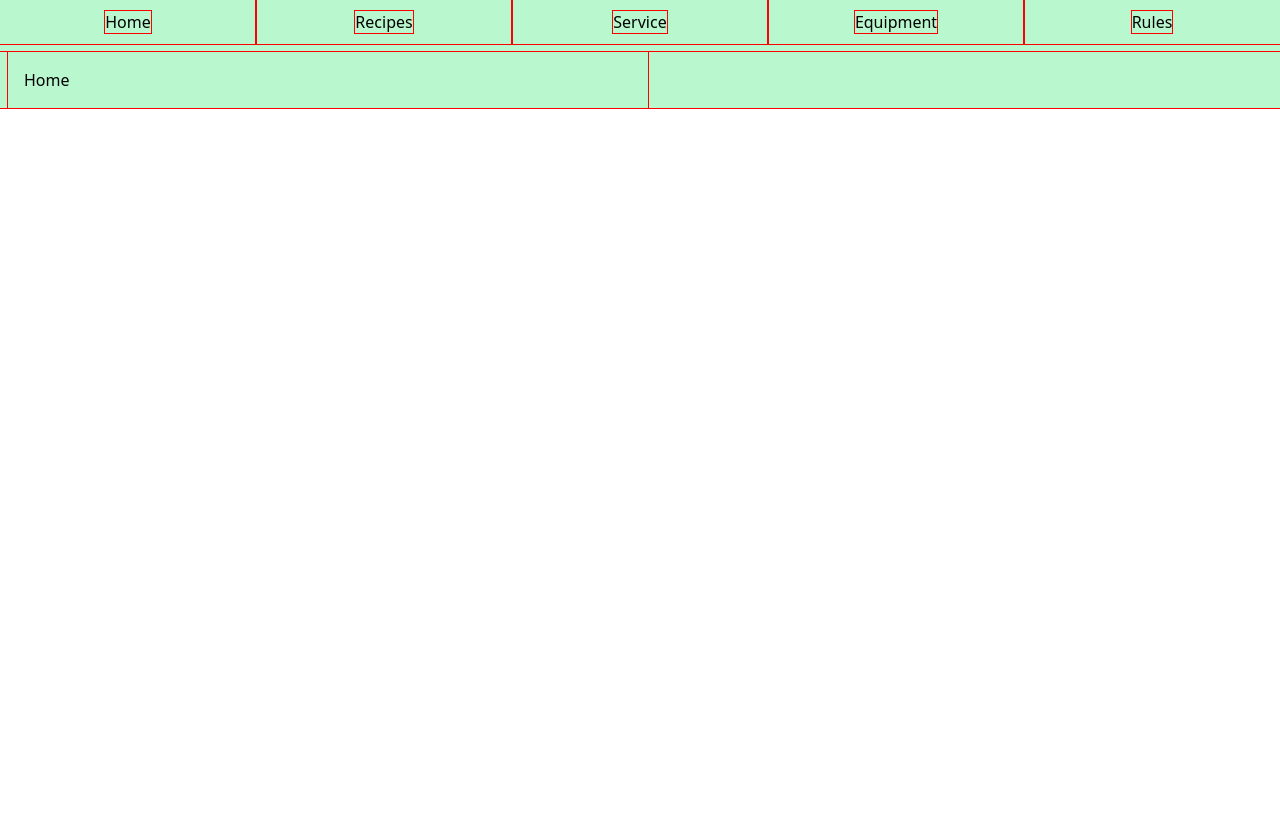
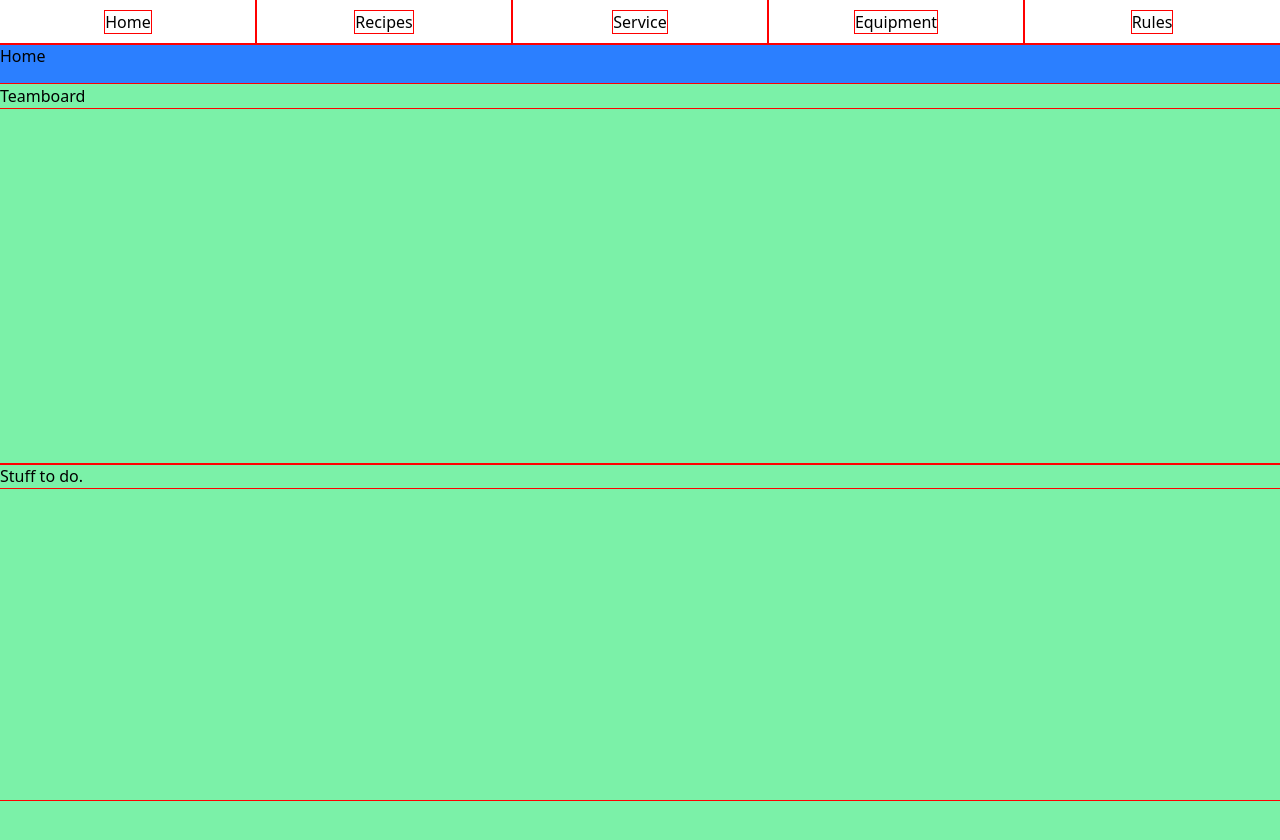
Before and after one commit to swirly-way/miniboss, a React (Vite) app in the folder frontend/: page / in a window 1280 px wide. Shown: the top 840 px of the page. Before the commit the page ends 800 px from the top, so only its background shows below. Built offline with nearby package versions, Linux system fonts and the light colour scheme.

Commit message:
Added a little bit of structure to home page after checking some libraries. Decide to go forward with tailwind for now and set the default size for the container/components inline with classname

```diff
--- a/frontend/index.html
+++ b/frontend/index.html
@@ -3,7 +3,7 @@
   <head>
     <meta charset="UTF-8" />
     <link rel="stylesheet" href="styles.css" />
-    <meta name="viewport" content="width=device-width, initial-scale=1.0" />
+    <meta name="viewport" content="initial-scale=1, width=device-width" />
     <title>Vite + React</title>
   </head>
   <body>
--- a/frontend/package.json
+++ b/frontend/package.json
@@ -10,6 +10,10 @@
     "preview": "vite preview"
   },
   "dependencies": {
+    "@emotion/react": "^11.14.0",
+    "@emotion/styled": "^11.14.0",
+    "@fontsource/roboto": "^5.1.1",
+    "@mui/material": "^6.4.3",
     "@tailwindcss/vite": "^4.0.5",
     "antd": "^5.23.4",
     "bootstrap": "^5.3.3",
--- a/frontend/src/App.jsx
+++ b/frontend/src/App.jsx
@@ -9,7 +9,7 @@ import Rules from "./pages/Rules";
 
 export default function App() {
   return (
-    <div className="bg-green-200">
+    <div className="app">
       <BrowserRouter>
         <Routes>
           <Route path="/" element={<Layout />}>
--- a/frontend/src/pages/Home.jsx
+++ b/frontend/src/pages/Home.jsx
@@ -1,7 +1,15 @@
 const Home = () => {
   return (
-    <div className="content">
-      <h1 className="p-4 m-2 w-1/2 ">Home</h1>
+    <div className="home-container p-4 m-2 w-1/2">
+      <h1 className="header h-[5%] bg-blue-500">Home</h1>
+      <div className="home-content h-[95%] bg-green-300">
+        <div className="teamboard h-[50%]">
+          <h1>Teamboard</h1>
+        </div>
+        <div className="reminders h-[50%]">
+          <h1>Stuff to do.</h1>
+        </div>
+      </div>
     </div>
   );
 };
--- a/frontend/styles.css
+++ b/frontend/styles.css
@@ -35,3 +35,16 @@ li {
   text-align: center;
   padding: 10px;
 }
+
+.app {
+  height: 100%;
+}
+
+.home-container {
+  display: flex;
+  flex-direction: column;
+  margin: 0;
+  padding: 0;
+  height: 100%;
+  width: 100%;
+}
```
Also changed, not shown: frontend/tailwind.config.js (added), 1 other file (tests, documents, lock files or other folders).
